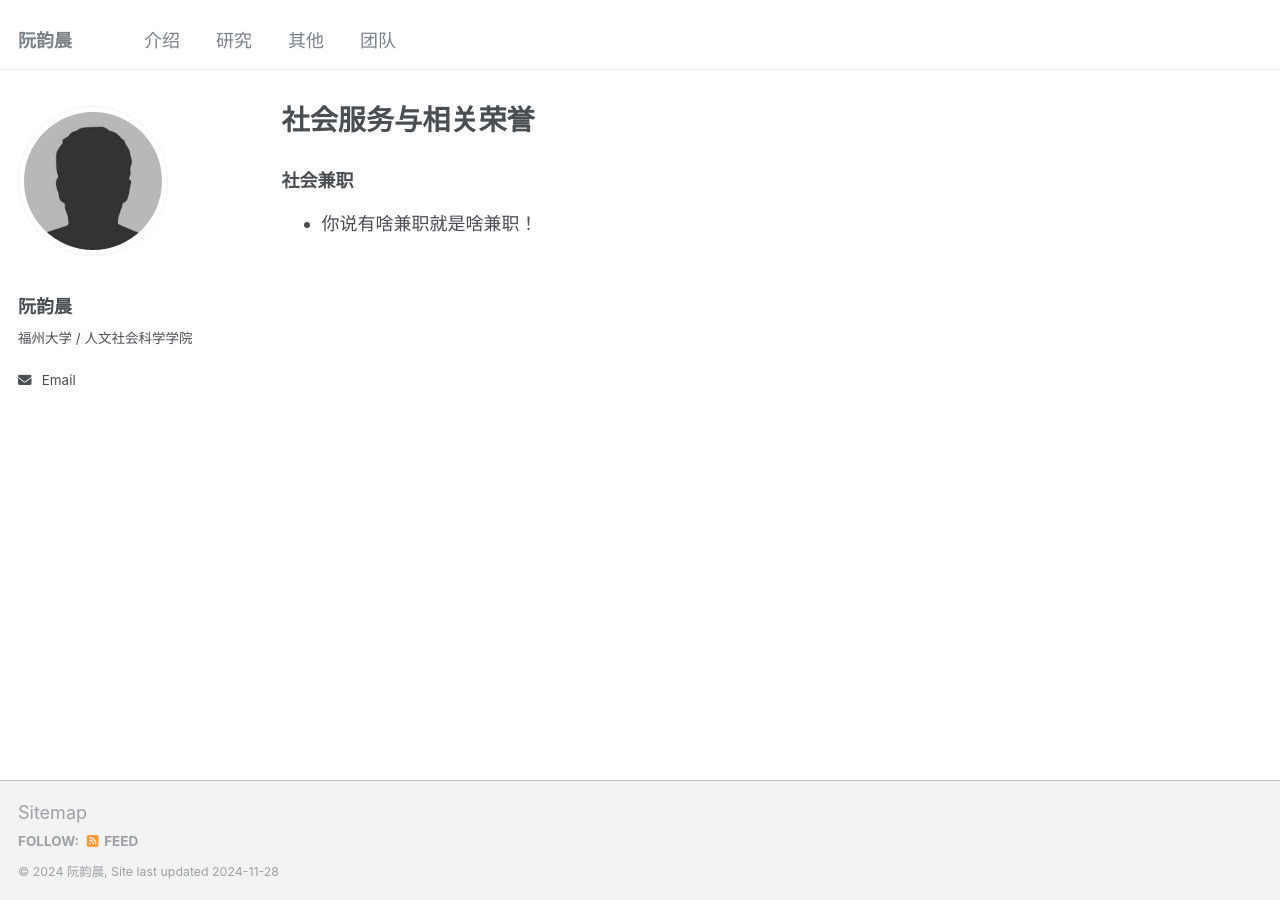
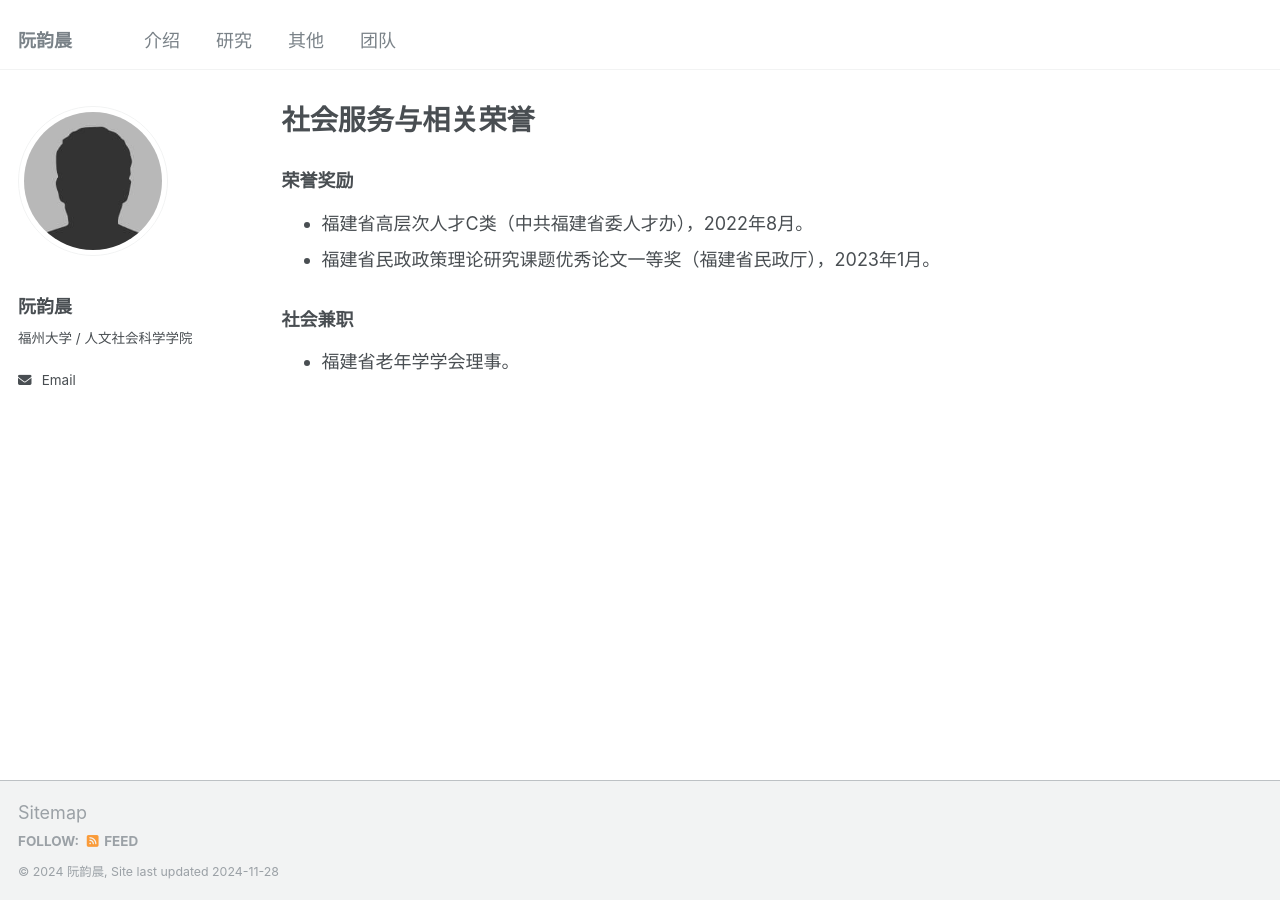
Before and after one commit to RuanYunchen/RuanYunchen.github.io, a Jekyll site: the page built from _pages/awards.md, in a window 1280 px wide. Built offline with Jekyll 4.4.1, drawn with Linux system fonts in a browser that asks for light colours.

Commit message:
Update awards.md

```diff
--- a/_pages/awards.md
+++ b/_pages/awards.md
@@ -7,5 +7,9 @@ author_profile: true
 
 {% include base_path %}
 
+### 荣誉奖励
+- 福建省高层次人才C类（中共福建省委人才办），2022年8月。
+- 福建省民政政策理论研究课题优秀论文一等奖（福建省民政厅），2023年1月。
+
 ### 社会兼职
-- 你说有啥兼职就是啥兼职！
+- 福建省老年学学会理事。
```
